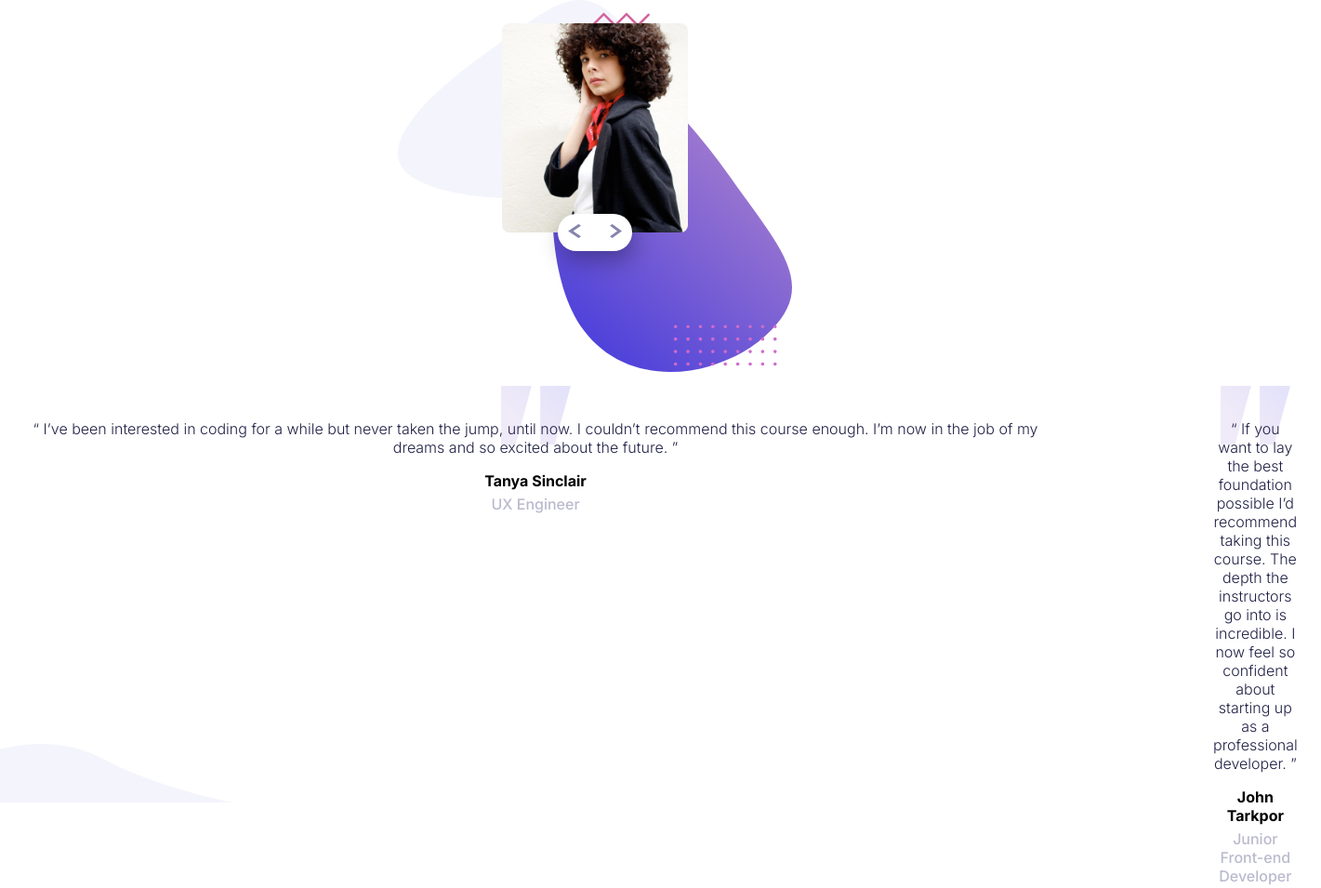
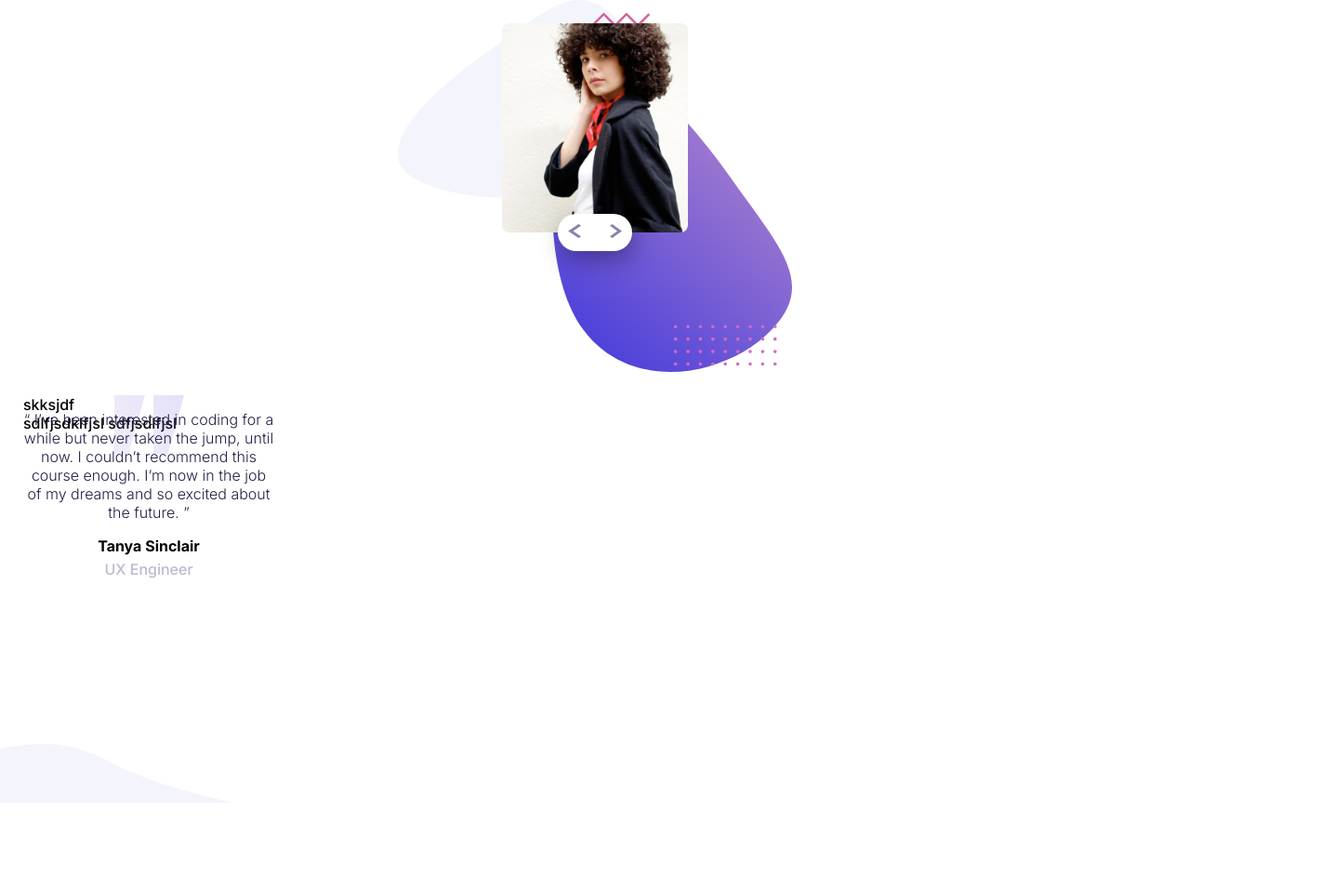
Before and after one commit to SamuMilla/FEM-testimonials-slider, a website: page index.html in a window 1280 px wide. Shown: the whole page at 93% size, 1421 px wide, since content can reach past the window. After the commit the page ends 867 px from the top, so only its background shows below. Drawn offline with Linux system fonts and the light colour scheme.

Commit message:
secontry first commit

```diff
--- a/app/scss/globals/layout.scss
+++ b/app/scss/globals/layout.scss
@@ -63,10 +63,15 @@
 }
 .testimonial {
   height: 50vh;
+  padding: rem(25);
+  position: relative;
 }
 
 .slides-text {
   position: relative;
+  height: rem(300);
+  width: rem(300);
+  overflow: hidden;
 }
 
 .text {
@@ -76,8 +81,8 @@
   background-size: rem(75) auto;
   background-position: top center;
   max-width: 90%;
-  margin: rem(15) auto 0;
-  padding: rem(20) rem(25);
+  // margin: rem(15) auto 0;
+  // padding: rem(20) rem(25);
   text-align: center;
 
   .name {
--- a/index.html
+++ b/index.html
@@ -91,6 +91,8 @@
               <h1 class="name">John Tarkpor</h1>
               <h4 class="job">Junior Front-end Developer</h4>
             </div>
+            <div>skksjdf</div>
+            sdlfjsdklfjsl sdfjsdlfjsl
           </div>
         </div>
       </div>
```
Also changed, not shown: dist/style.css, 1 other file.
